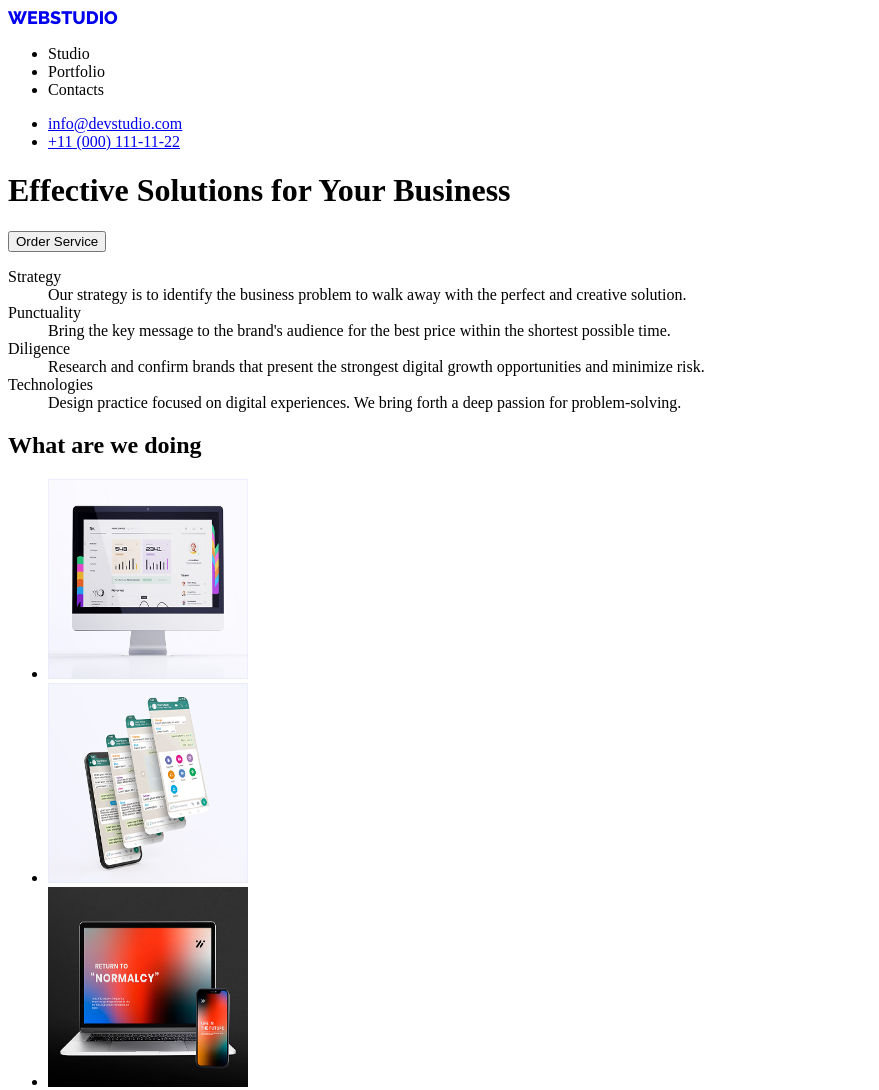
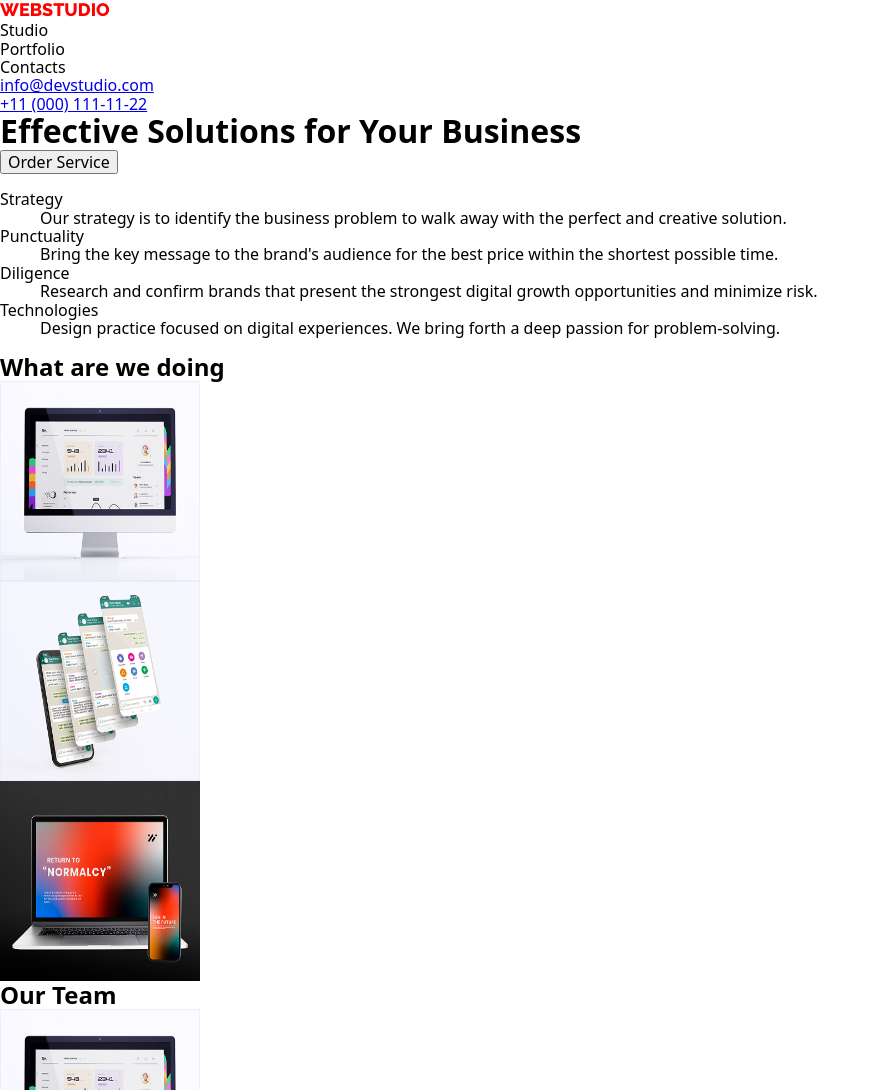
Before and after one commit to LudSkop/LudSkop.github.io, a plain HTML site: page index.html in a window 1280 px wide. Shown: the top 1090 px of the page, without its empty margins (0-879 px from the left). Drawn offline with nearby package versions, Linux system fonts and the light colour scheme; files whose address does not match are found by name.

Commit message:
homework3

```diff
--- a/css/styles.css
+++ b/css/styles.css
@@ -4,17 +4,34 @@
 .link {
     text-decoration: none;
 }
+h1,
+h2,
+h3,
+h4,
+p {
+    margin-top:0;
+    margin-bottom: 0;
+}
+ul,
+ol {
+    margin-top: 0;
+    margin-bottom: 0;
+    padding-left: 0;
+}
+img {
+    display: block;
+}
 /*========наслідування ЛИШЕ ТЕKСТОВІ ВЛАСТИВОСТІ==========*/
-.body {
+body {
 font-family: 'Roboto', sans-serif;
 }
 /* ========ЗМІННІ===========*/
-.root {
+:root {
 --primary-text-color1: #2E2F42;
---primary-text-color2: #43445;
+--primary-text-color2: #434445;
 }
 .logotype {
-font-family: Raleway, sans serif;
+font-family: Raleway, sans-serif;
 font-weight: 800;
 font-size: 18px;
 line-height: 1.16;
--- a/index.html
+++ b/index.html
@@ -7,6 +7,7 @@
 <link rel="preconnect" href="https://fonts.gstatic.com" crossorigin>
 <link href="https://fonts.googleapis.com/css2?family=Raleway:ital,wght@0,100..900;1,100..900&family=Roboto:ital,wght@0,100..900;1,100..900&display=swap" rel="stylesheet">
     <link rel="stylesheet" href="css/styles.css"/>
+    <link rel="stylesheet" href="https://cdn.jsdelivr.net/npm/modern-normalize@3.0.1/modern-normalize.min.css">
 </head>
 <body>
 <header>
```
Also changed, not shown: portfolio.html (+1 -0 lines).
